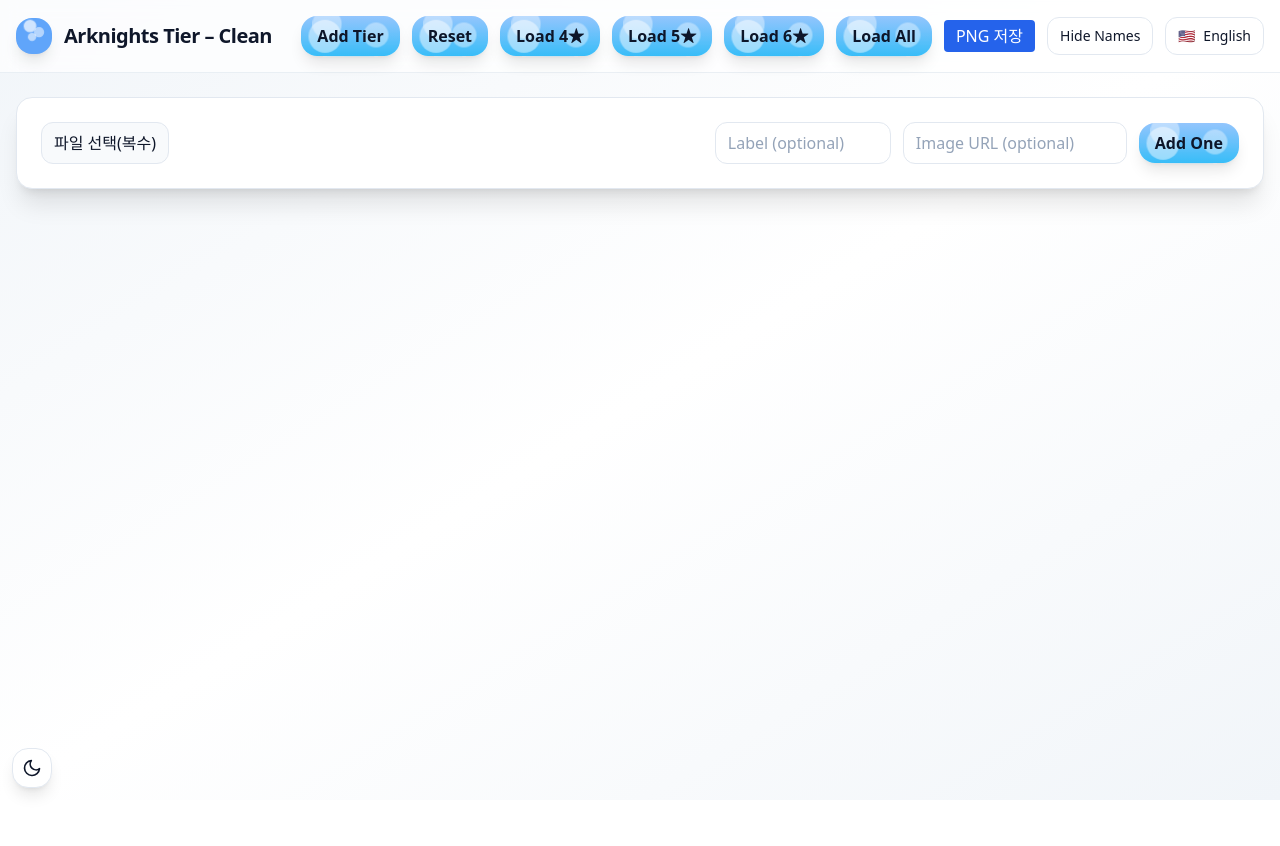
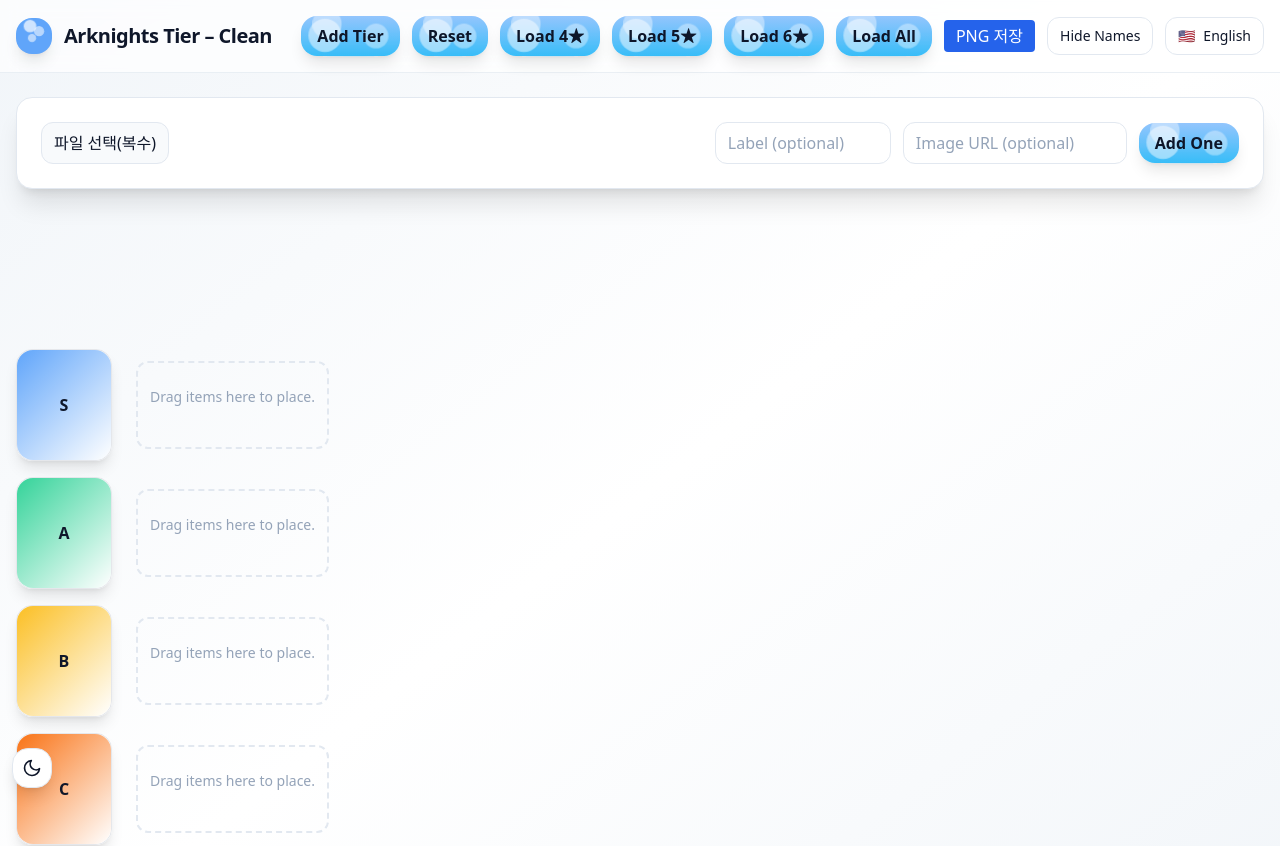
Before and after one commit to tsalthsu/TierMaker, a React (Vite) app: page / in a window 1280 px wide. Shown: the top 846 px of the page. Before the commit the page ends 800 px from the top, so only its background shows below. Built offline with nearby package versions, Linux system fonts and the light colour scheme.

Commit message:
Update App.jsx

```diff
--- a/src/App.jsx
+++ b/src/App.jsx
@@ -684,7 +684,7 @@ export default function TierListApp() {
         {/* Tiers */}
         <div id="tierlist-capture">
 <section className="space-y-4">
-          {tiers.filter(t=> (t.items?.length||0) > 0).map((tier,idx)=> (
+          {tiers.map((tier,idx)=> (
             <div key={idx} className="relative group/tier">
               <div className="flex items-stretch gap-3">
                 {/* Left tier label */}
```
